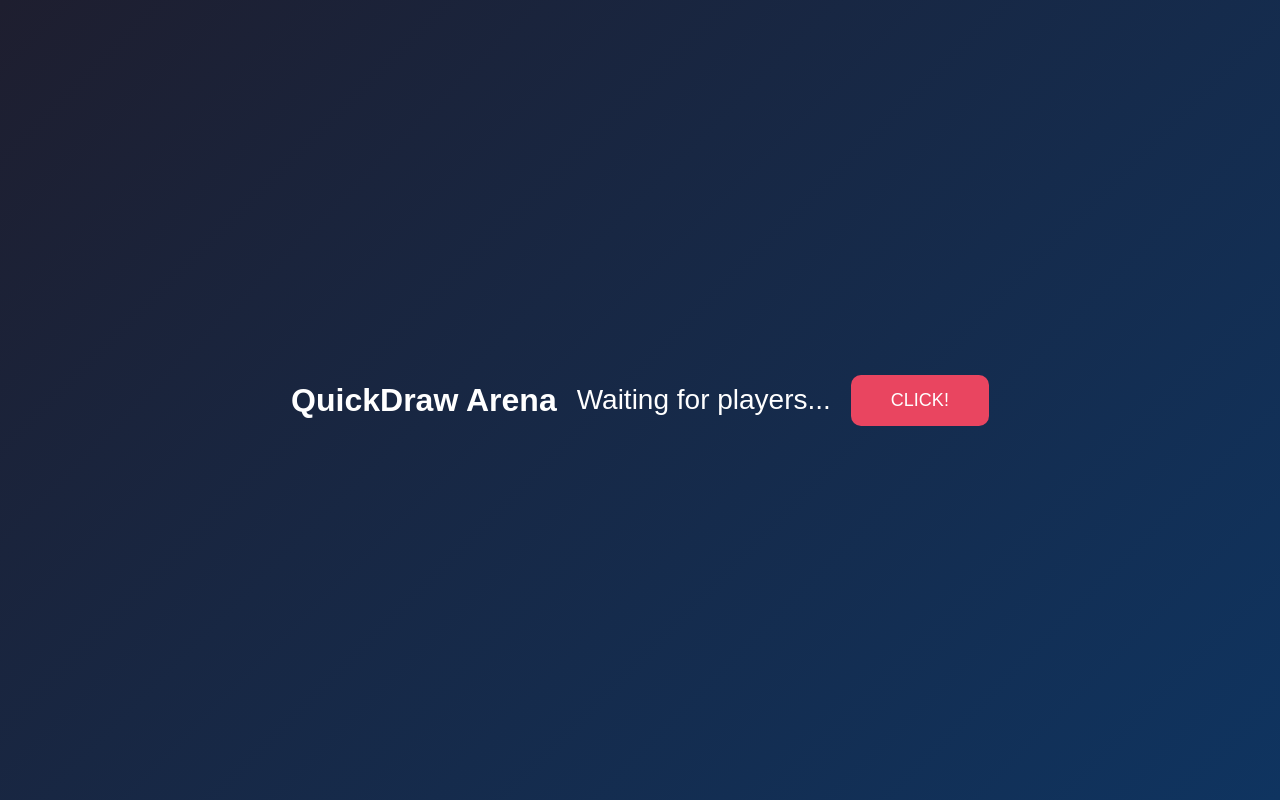
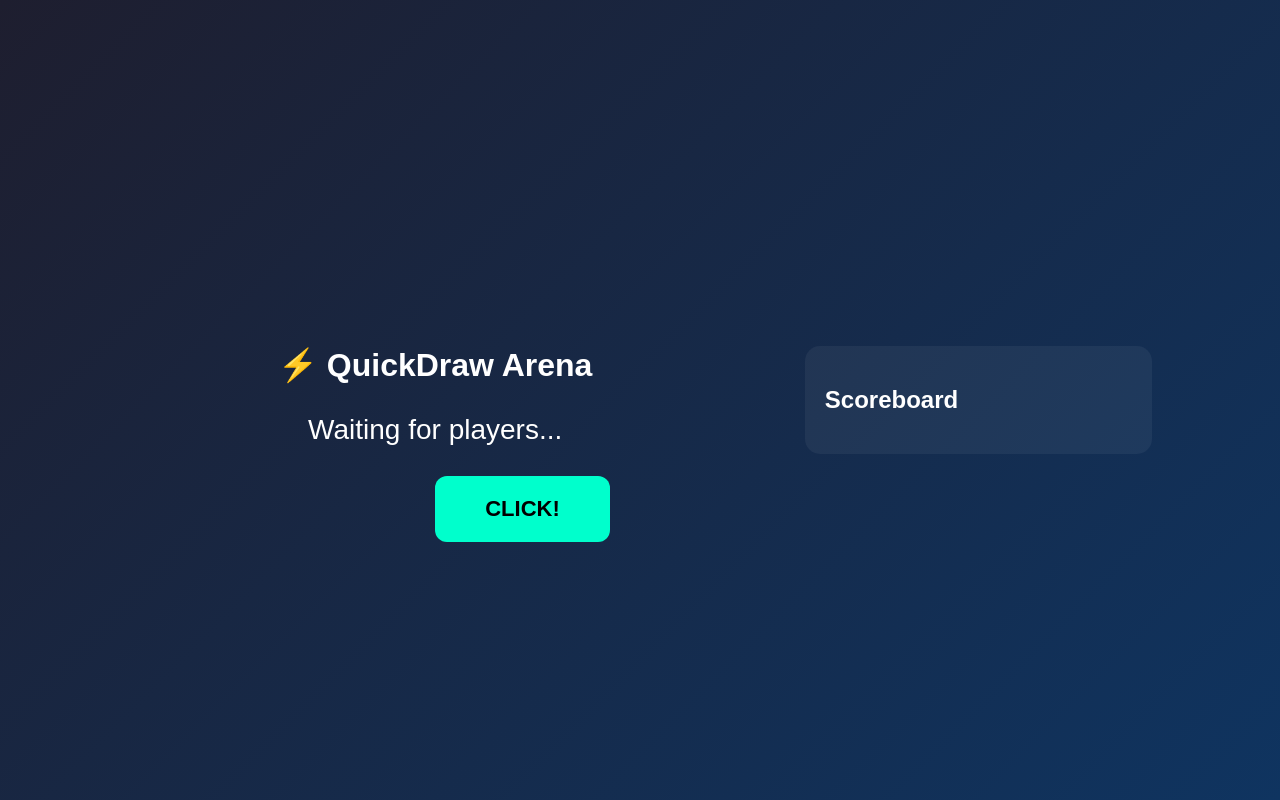
Before and after one commit to hrithik-sp/quickdraw-arena, a website: page public/game.html in a window 1280 px wide. Drawn offline with nearby package versions, Linux system fonts and the light colour scheme; no server answers.

Commit message:
Improved layout + contrast + random button

```diff
--- a/public/client.js
+++ b/public/client.js
@@ -22,6 +22,7 @@ socket.on("draw", () => {
   button.disabled = false;
   status.innerText = "DRAW!";
   document.body.classList.add("drawMode");
+  randomizeButton();
 });
 
 socket.on("roundWinner", (winner) => {
@@ -46,3 +47,16 @@ socket.on("updatePlayers", (players) => {
   }
   document.getElementById("players").innerHTML = html;
 });
+function randomizeButton() {
+  const btn = document.getElementById("drawBtn");
+  const area = document.querySelector(".game-area");
+
+  const maxX = area.clientWidth - btn.offsetWidth;
+  const maxY = area.clientHeight - btn.offsetHeight;
+
+  const x = Math.random() * maxX;
+  const y = Math.random() * maxY;
+
+  btn.style.left = x + "px";
+  btn.style.top = y + "px";
+}
--- a/public/game.html
+++ b/public/game.html
@@ -6,13 +6,20 @@
 </head>
 <body>
 
-<h1>QuickDraw Arena</h1>
+<div class="game-container">
 
-<div id="status">Waiting for players...</div>
+  <div class="game-area">
+    <h1>⚡ QuickDraw Arena</h1>
+    <div id="status">Waiting for players...</div>
+    <button id="drawBtn" onclick="clickNow()">CLICK!</button>
+  </div>
 
-<button id="drawBtn" onclick="clickNow()">CLICK!</button>
+  <div class="scoreboard">
+    <h2>Scoreboard</h2>
+    <div id="players"></div>
+  </div>
 
-<div id="players"></div>
+</div>
 
 <script src="/socket.io/socket.io.js"></script>
 <script src="client.js"></script>
--- a/public/style.css
+++ b/public/style.css
@@ -3,60 +3,64 @@ body {
   font-family: Arial, sans-serif;
   background: linear-gradient(135deg, #1e1e2f, #0f3460);
   color: white;
-  display: flex;
-  justify-content: center;
-  align-items: center;
-  height: 100vh;
   transition: background 0.3s;
 }
 
-.card {
-  background: #16213e;
-  padding: 40px;
-  border-radius: 15px;
-  text-align: center;
-  width: 350px;
-  box-shadow: 0 0 30px rgba(0,0,0,0.5);
+.game-container {
+  display: flex;
+  justify-content: space-between;
+  align-items: center;
+  height: 100vh;
+  padding: 0 10%;
 }
 
-input {
-  display: block;
-  margin: 15px auto;
-  padding: 10px;
-  width: 80%;
-  border-radius: 8px;
-  border: none;
+.game-area {
+  width: 60%;
+  text-align: center;
+  position: relative;
 }
 
-button {
-  padding: 15px 40px;
-  font-size: 18px;
-  border-radius: 10px;
+.scoreboard {
+  width: 30%;
+  background: rgba(255,255,255,0.05);
+  padding: 20px;
+  border-radius: 15px;
+}
+
+#status {
+  font-size: 28px;
+  margin: 30px 0;
+}
+
+#drawBtn {
+  position: absolute;
+  padding: 20px 50px;
+  font-size: 22px;
+  border-radius: 12px;
   border: none;
-  background: #e94560;
-  color: white;
   cursor: pointer;
+  background: #00ffcc;
+  color: black;
+  font-weight: bold;
   transition: 0.2s;
 }
 
-button:hover {
-  transform: scale(1.05);
+#drawBtn:hover {
+  transform: scale(1.1);
 }
 
-button:disabled {
+#drawBtn:disabled {
   background: gray;
   cursor: not-allowed;
 }
 
+/* When DRAW mode active */
 .drawMode {
-  background: linear-gradient(135deg, #e94560, #ff2e63);
+  background: #e94560;
 }
 
-#status {
-  font-size: 28px;
-  margin: 20px;
+.drawMode #drawBtn {
+  background: yellow;
+  color: black;
+  box-shadow: 0 0 20px yellow;
 }
-
-#players {
-  margin-top: 20px;
-}
```
